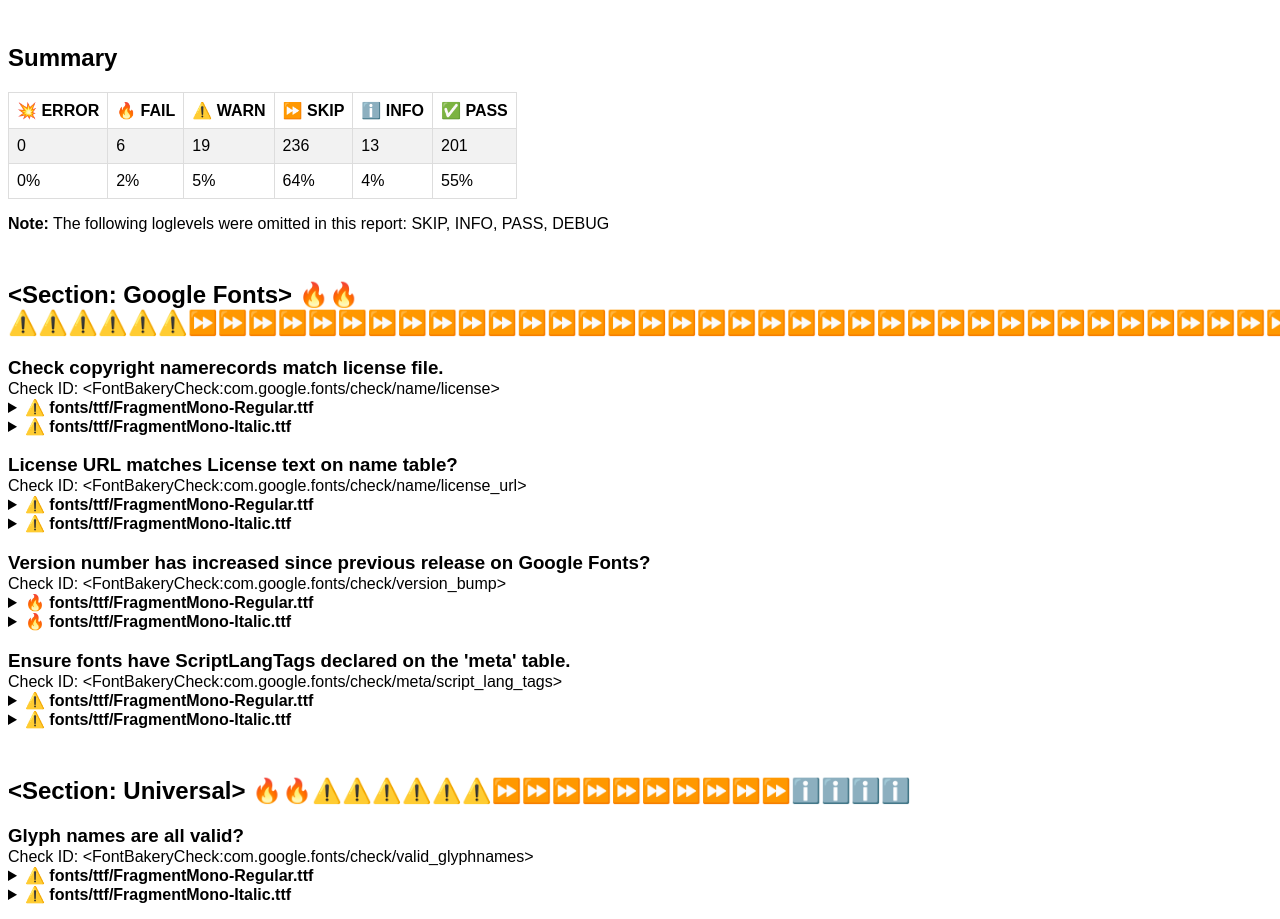
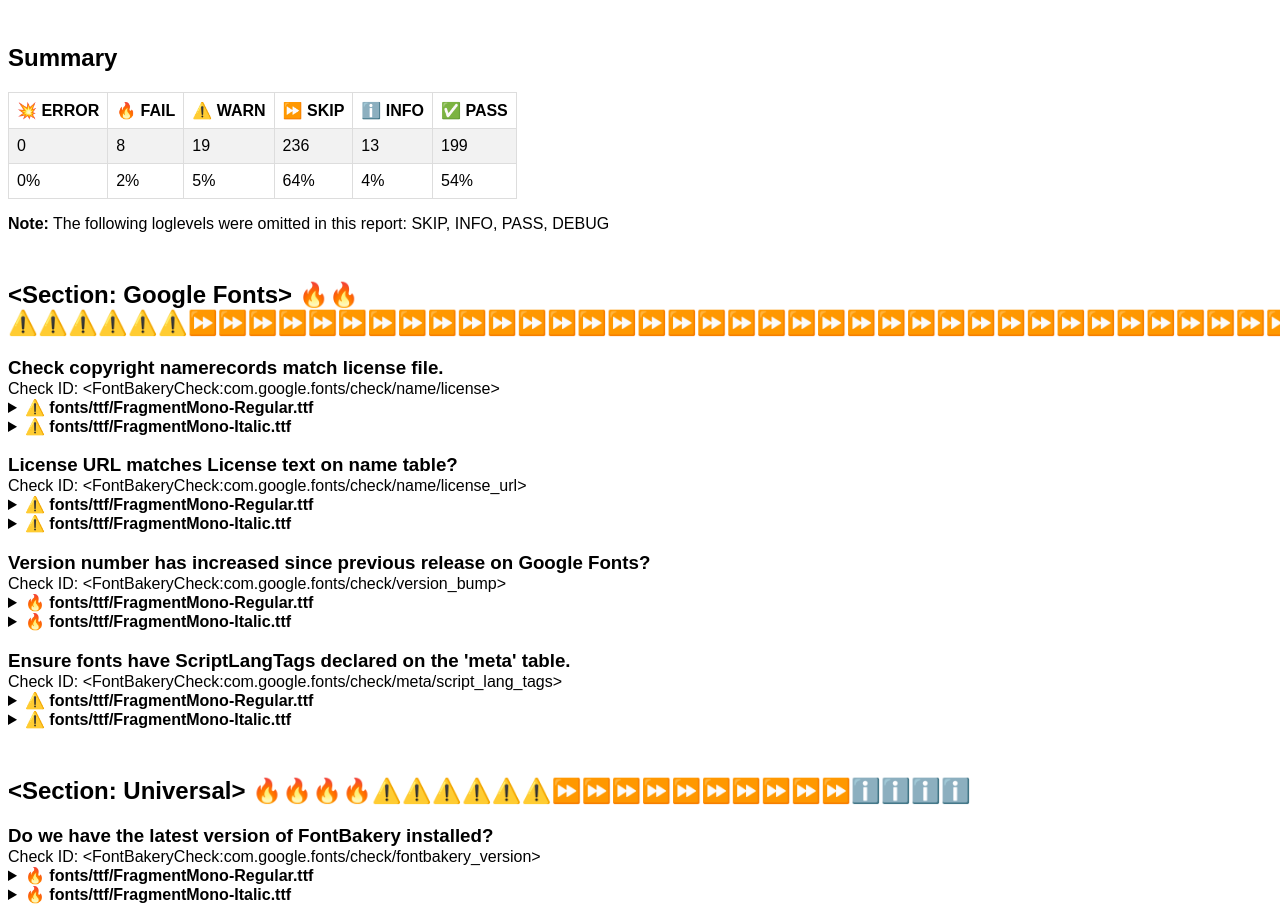
Before and after one commit to weiweihuanghuang/fragment-mono, a plain HTML site: page fontbakery/fontbakery-report.html in a window 1280 px wide. Shown: the part 120-1039 px from the top of the page. Drawn offline with Linux system fonts and the light colour scheme.

Commit message:
deploy: a406c96945a2c24012b9f3f474c29c9801cd75db

```diff
--- a/fontbakery/fontbakery-report.html
+++ b/fontbakery/fontbakery-report.html
@@ -73,11 +73,11 @@
             </tr>
             <tr>
                 <td>0</td>
-                <td>6</td>
+                <td>8</td>
                 <td>19</td>
                 <td>236</td>
                 <td>13</td>
-                <td>201</td>
+                <td>199</td>
             </tr>
             <tr>
                 <td>0%</td>
@@ -85,7 +85,7 @@
                 <td>5%</td>
                 <td>64%</td>
                 <td>4%</td>
-                <td>55%</td>
+                <td>54%</td>
             </tr>
             </table>
 
@@ -133,7 +133,14 @@
 </span></li></ul></div></details>
 <details><summary>⚠️ <strong>fonts/ttf/FragmentMono-Italic.ttf</strong></summary><div><ul><li class='details_item'><span class='details_indicator'>⚠️ WARN</span><span class='details_text'><p>This font file does not have a 'meta' table. [code: lacks-meta-table]</p>
 </span></li></ul></div></details>
-<h2>&lt;Section: Universal&gt; 🔥🔥⚠️⚠️⚠️⚠️⚠️⚠️⏩⏩⏩⏩⏩⏩⏩⏩⏩⏩ℹ️ℹ️ℹ️ℹ️</h2>
+<h2>&lt;Section: Universal&gt; 🔥🔥🔥🔥⚠️⚠️⚠️⚠️⚠️⚠️⏩⏩⏩⏩⏩⏩⏩⏩⏩⏩ℹ️ℹ️ℹ️ℹ️</h2>
+<h3>Do we have the latest version of FontBakery installed?</h3>
+<div>Check ID: &lt;FontBakeryCheck:com.google.fonts/check/fontbakery_version&gt;</div>
+
+<details><summary>🔥 <strong>fonts/ttf/FragmentMono-Regular.ttf</strong></summary><div><ul><li class='details_item'><span class='details_indicator'>🔥 FAIL</span><span class='details_text'><p>Current Font Bakery version is 0.8.13, while a newer 0.10.2 is already available. Please upgrade it with 'pip install -U fontbakery' [code: outdated-fontbakery]</p>
+</span></li></ul></div></details>
+<details><summary>🔥 <strong>fonts/ttf/FragmentMono-Italic.ttf</strong></summary><div><ul><li class='details_item'><span class='details_indicator'>🔥 FAIL</span><span class='details_text'><p>Current Font Bakery version is 0.8.13, while a newer 0.10.2 is already available. Please upgrade it with 'pip install -U fontbakery' [code: outdated-fontbakery]</p>
+</span></li></ul></div></details>
 <h3>Glyph names are all valid?</h3>
 <div>Check ID: &lt;FontBakeryCheck:com.google.fonts/check/valid_glyphnames&gt;</div>
 
```
Also changed, not shown: badges/Universal.json (+1 -1 lines), badges/overall.json (+1 -1 lines), proof/Regular-Italic/diffbrowsers_text.html (+2 -2 lines), proof/Regular-Italic/FragmentMono-Italic.ttf, proof/Regular-Italic/FragmentMono-Regular.ttf, 1 other file.
